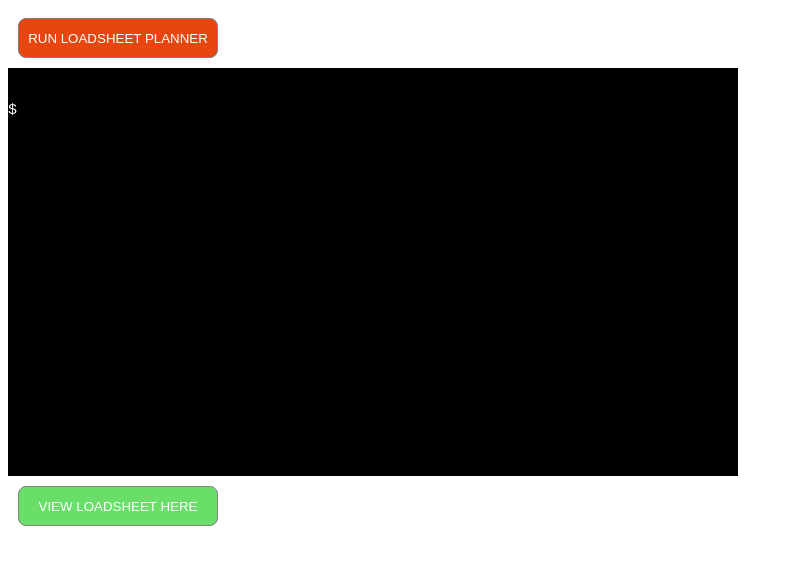
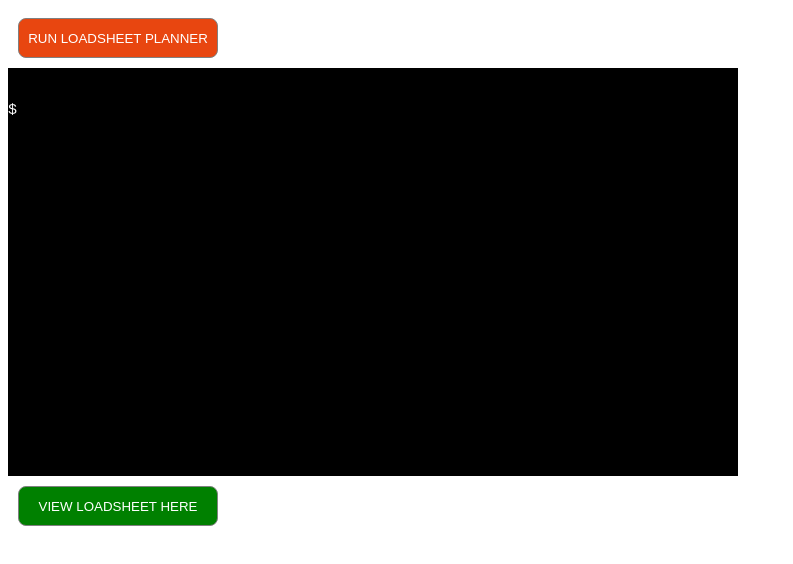
Before and after one commit to EwanColquhoun/loadsheet-planner, a website: page static/index.html in a window 1280 px wide. Shown: the whole page, without its empty margins (0-793 px from the left). Drawn offline with nearby package versions, Linux system fonts and the light colour scheme; no server answers.

Commit message:
Fix contrast bugs with the buttons

```diff
--- a/static/xterm.css
+++ b/static/xterm.css
@@ -186,7 +186,7 @@ button {
 #loadsheet {
     width: 200px;
     height: 40px;
-    background-color: #69df69;
+    background-color: green;
     border: 1px solid grey;
     color: white;
     text-transform: uppercase;
```
